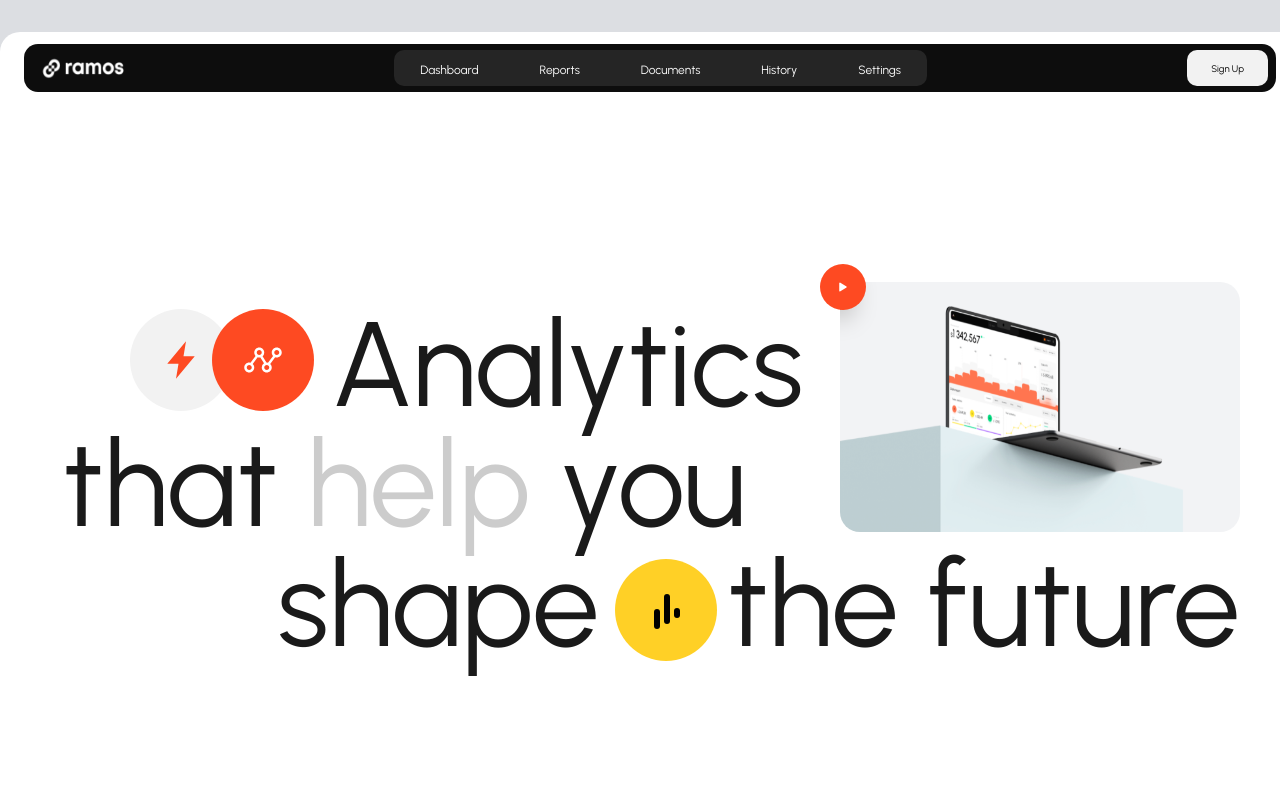
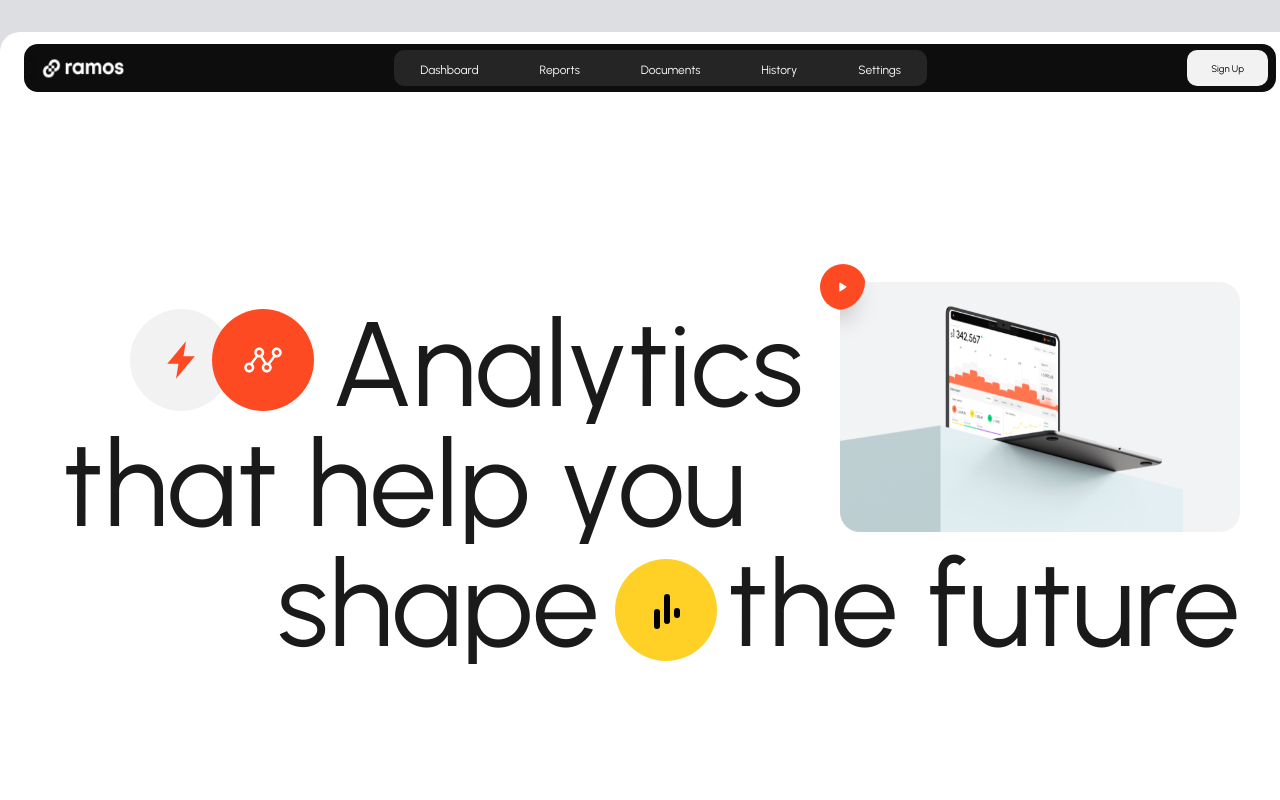
Before and after one commit to colidarity/ramos-ui, a React app: page / in a window 1280 px wide. Shown: the top 800 px of the page. Built offline with nearby package versions, Linux system fonts and the light colour scheme.

Commit message:
animated atf

```diff
--- a/globals.css
+++ b/globals.css
@@ -63,3 +63,17 @@ a:hover {
     left: -853px;
   }
 }
+
+.split {
+  transform: translateX(-100%);
+}
+
+.hidden {
+  visibility: none;
+  opacity: 0;
+  transition: opacity 1s ease-in;
+}
+
+.fade-in {
+  opacity: 1;
+}
--- a/package.json
+++ b/package.json
@@ -28,7 +28,7 @@
     "webpack-dev-server": "^5.0.4"
   },
   "dependencies": {
-    "@react-spring/web": "^9.7.3",
+    "animate.css": "^4.1.1",
     "dotenv": "^16.4.5",
     "react": "^18.3.1",
     "react-dom": "^18.3.1",
--- a/src/Home/atf.js
+++ b/src/Home/atf.js
@@ -1,4 +1,4 @@
-import React from 'react';
+import React, { useEffect, useRef, useState } from 'react';
 
 import ATFImage from '../../assets/images/atf-image.png';
 import PlayIco from '../../assets/images/play-light-ico.svg';
@@ -17,36 +17,102 @@ import {
 } from './styled';
 
 import AnimatedLinesIco from '../components/AnimatedLinesIco';
+import useInView from '../hooks/useInView';
+import TextSplitter from '../components/TextSplitter';
 
 const ATFContent = () => {
+  const headingRef = useRef(null);
+  const isVisible = useInView(headingRef);
+  const [showIcons, setShowIcons] = useState(false);
+
+  useEffect(() => {
+    if (isVisible) {
+      setTimeout(() => {
+        setShowIcons(true);
+      }, 1000);
+    } else {
+      setShowIcons(false);
+    }
+  }, [isVisible]);
+  console.log(isVisible);
+
   return (
     <ContentSection>
       <ATFIconGroup>
-        <RoundedIcon imagesize={'40px'} size={'102px'} bg={'var(--btn-gray)'}>
+        <RoundedIcon
+          className={`${
+            showIcons
+              ? 'fade-in animate__animated  animate__rotateIn animate__rotateIn'
+              : 'hidden'
+          }`}
+          imagesize={'40px'}
+          size={'102px'}
+          bg={'var(--btn-gray)'}
+        >
           <img src={BoltIco} />
         </RoundedIcon>
-        <RoundedIcon imagesize={'40px'} size={'102px'} bg={'var(--orange)'}>
+        <RoundedIcon
+          className={`${
+            showIcons
+              ? 'fade-in animate__animated  animate__rotateIn animate__rotateIn'
+              : 'hidden'
+          }`}
+          imagesize={'40px'}
+          size={'102px'}
+          bg={'var(--orange)'}
+        >
           <img src={LineChartIco} />
         </RoundedIcon>
       </ATFIconGroup>
-      <ATFHead>
-        <span className="block">Analytics</span>
+
+      <ATFHead ref={headingRef} className={isVisible ? 'animate-heading' : ''}>
         <span className="block">
-          that <span className="light">help</span> you &nbsp;
+          <TextSplitter text={'Analytics'} />
         </span>
         <span className="block">
-          shape <span className="space"></span> the future
+          <TextSplitter text={'that'} />
+          &nbsp;
+          <span className="light">
+            <TextSplitter text={'help'} />
+            &nbsp;
+          </span>
+          <TextSplitter text={'you'} /> &nbsp;
+        </span>
+        <span className="block">
+          <TextSplitter text={'shape'} /> &nbsp;<span className="space"></span>
+          <TextSplitter text={'the'} />
+          &nbsp;
+          <TextSplitter text={'future'} />
         </span>
       </ATFHead>
 
-      <ThirdIco imagesize={'40px'} size={'102px'} bg={'var(--yellow)'}>
+      <ThirdIco
+        className={
+          showIcons ? 'fade-in animate__animated  animate__zoomIn' : 'hidden'
+        }
+        imagesize={'40px'}
+        size={'102px'}
+        bg={'var(--yellow)'}
+      >
         <AnimatedLinesIco />
       </ThirdIco>
       <ATFVideo>
-        <PlayBtn>
+        <PlayBtn
+          className={
+            showIcons ? 'fade-in animate__animated  animate__zoomIn' : 'hidden'
+          }
+        >
           <img src={PlayIco} width={30} height={30} />
         </PlayBtn>
-        <ATFImageStyled width={400} height={250} src={ATFImage} /> <br />
+        <ATFImageStyled
+          className={
+            showIcons ? 'fade-in animate__animated  animate__zoomIn' : 'hidden'
+          }
+          width={400}
+          height={250}
+          src={ATFImage}
+        />{' '}
+        <br />
       </ATFVideo>
     </ContentSection>
   );
--- a/src/Home/styled.js
+++ b/src/Home/styled.js
@@ -60,10 +60,14 @@ export const ATFHead = styled.h1`
   line-height: 120px;
   position: relative;
   top: 200px;
+
   span {
     color: #1a1a1a;
     text-align: right;
     &.block {
+      position: relative;
+      overflow: hidden;
+      max-height: 120px;
       display: block;
       &:nth-child(1) {
         width: 63%;
@@ -75,6 +79,7 @@ export const ATFHead = styled.h1`
         width: 100%;
       }
     }
+
     &.space {
       display: inline-block;
       width: 70px;
@@ -83,7 +88,41 @@ export const ATFHead = styled.h1`
       color: var(--light-gray);
     }
   }
+
+  span.split {
+    /* display: inline-block; */
+    /* transform: translateY(120px); */
+    position: relative;
+    top: 120px;
+  }
+
+  ${staggeredTransition()}
+
+  &.animate-heading span span.split {
+    top: 0;
+  }
 `;
+
+function staggeredTransition() {
+  return Array(10)
+    .fill(0)
+    .map(
+      (_, blockIdx) => `span.block:nth-child(${blockIdx + 1}) {
+      ${Array(20)
+        .fill(0)
+        .reduce((splits, __, splitIdx) => {
+          splits += `
+          span.split:nth-child(${splitIdx + 1}) {
+            transition: top ${(blockIdx + 7 + splitIdx) / 10}s ease;
+          }
+        \n`;
+          return splits;
+        }, '')}
+    }
+    `
+    )
+    .join('\n');
+}
 
 export const ATFIconGroup = styled.figure`
   display: flex;
--- a/src/components/PrimaryHeader/index.js
+++ b/src/components/PrimaryHeader/index.js
@@ -1,9 +1,11 @@
-import React from 'react';
+import React, { useRef } from 'react';
+import 'animate.css';
 
 import { Logo, Nav, StyledHeader } from './styled';
 
 import LogoImage from '../../../assets/images/ramos-logo.png';
 import { Button } from '../../Home/styled';
+import useInView from '../../hooks/useInView';
 
 const NavItems = [
   { link: '#', title: 'Dashboard' },
@@ -14,12 +16,22 @@ const NavItems = [
 ];
 
 const PrimaryHeader = () => {
+  const headerRef = useRef(null);
+  const isVisible = useInView(headerRef);
+  console.log(isVisible);
+
   return (
-    <StyledHeader className="flex justify-space-between align-center">
-      <Logo href="#">
+    <StyledHeader
+      ref={headerRef}
+      className={`flex justify-space-between align-center ${isVisible ? 'animate__animated animate__slideInUp' : ''}`}
+    >
+      <Logo
+        href="#"
+        className={`${isVisible ? 'animate__animated animate__slideInUp' : ''}`}
+      >
         <img src={LogoImage} width="100" />
       </Logo>
-      <Nav>
+      <Nav className={isVisible ? 'animate__animated animate__slideInUp' : ''}>
         <ul>
           {NavItems.map(({ link, title }) => (
             <li key={title}>
@@ -28,7 +40,11 @@ const PrimaryHeader = () => {
           ))}
         </ul>
       </Nav>
-      <Button bg="var(--btn-gray)" color="var(--black)">
+      <Button
+        className={isVisible ? 'animate__animated animate__slideInUp' : ''}
+        bg="var(--btn-gray)"
+        color="var(--black)"
+      >
         Sign Up
       </Button>
     </StyledHeader>
--- /dev/null
+++ b/src/components/TextSplitter/index.js
@@ -0,0 +1,7 @@
+import React from 'react';
+
+const TextSplitter = ({ text }) => {
+  return text.split('').map((char) => <span className="split">{char}</span>);
+};
+
+export default TextSplitter;
--- /dev/null
+++ b/src/hooks/useInView.js
@@ -0,0 +1,20 @@
+import { useEffect, useMemo, useState } from 'react';
+
+export default function useInView(ref) {
+  const [isIntersecting, setIntersecting] = useState(false);
+
+  const observer = useMemo(
+    () =>
+      new IntersectionObserver(([entry]) =>
+        setIntersecting(entry.isIntersecting)
+      ),
+    [ref]
+  );
+
+  useEffect(() => {
+    observer.observe(ref.current);
+    return () => observer.disconnect();
+  }, []);
+
+  return isIntersecting;
+}
```
Also changed, not shown: 1 other file (tests, documents, lock files or other folders).
